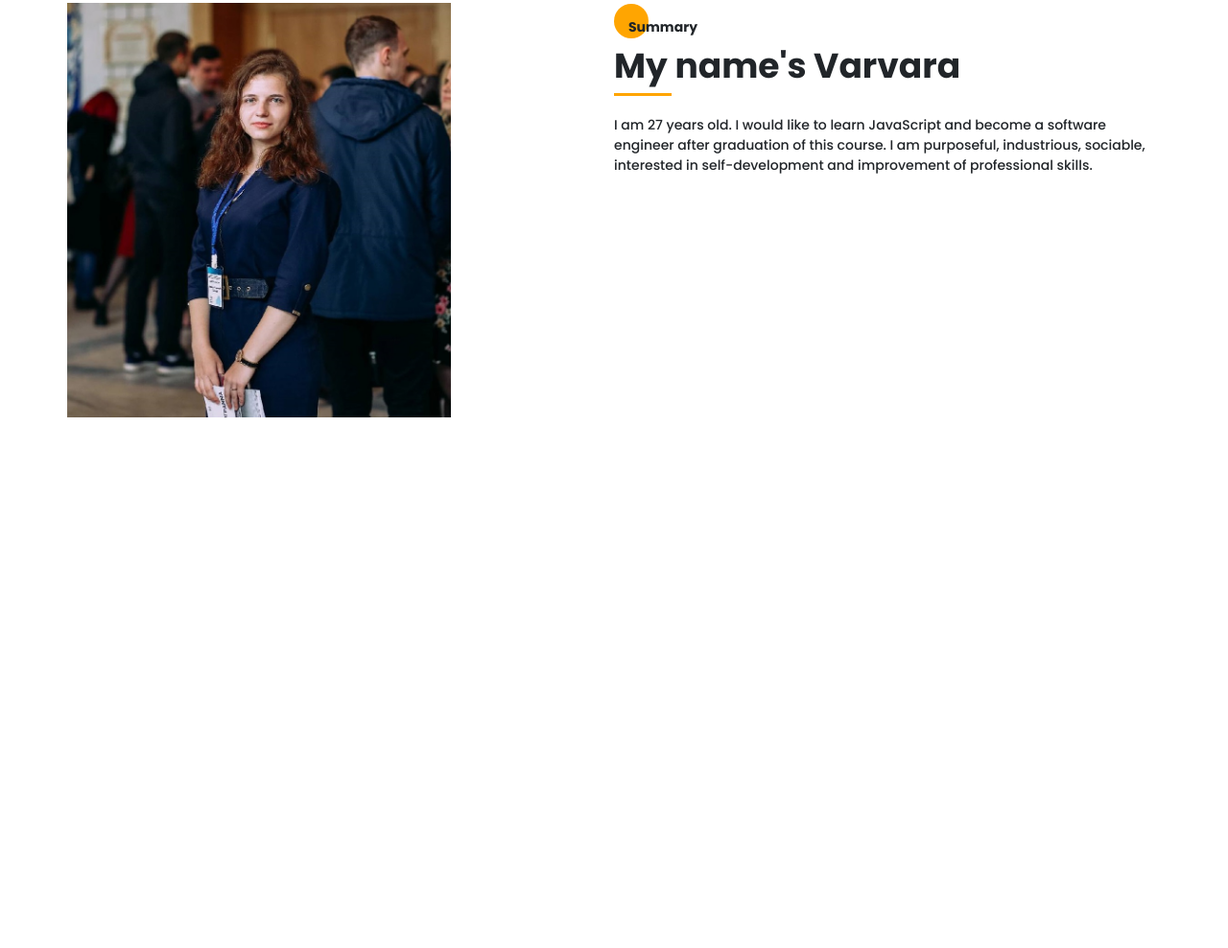
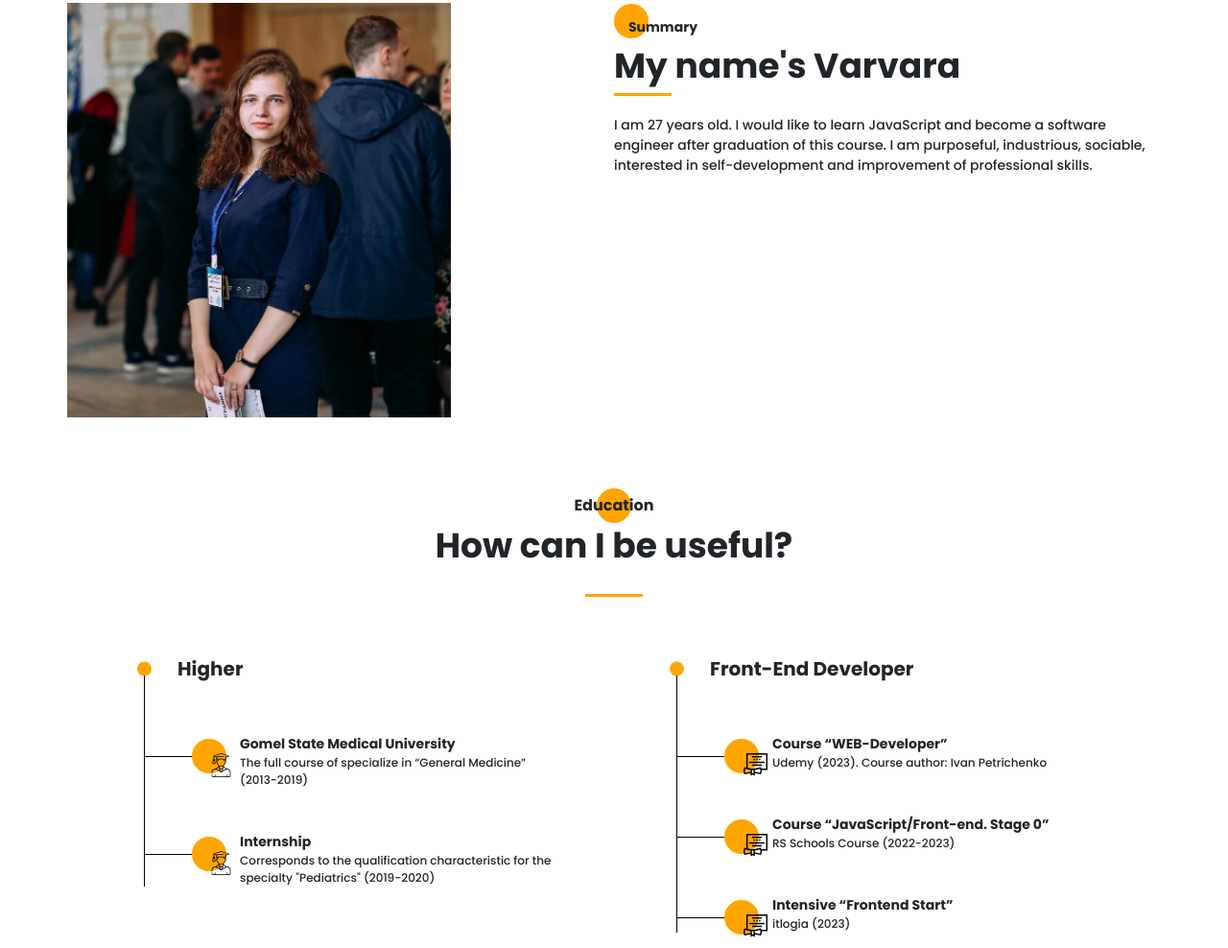
Before and after one commit to varvaragaponova/cv, a website: page src/index.html in a window 1280 px wide. Shown: the part 882-1870 px from the top of the page at 96% size. Before the commit the page ends 1317 px from the top, so only its background shows below. Drawn offline with nearby package versions, Linux system fonts and the light colour scheme; files that its build step writes are made by us from their sources.

Commit message:
feat: add section education and her styles

```diff
--- a/src/index.html
+++ b/src/index.html
@@ -85,6 +85,63 @@
                 </div>
             </div>
         </section>
+
+        <section class="education">
+            <div class="container">
+                <p class="education__subtitle">Education</p>
+                <h2 class="education__title">How can I be useful?</h2>
+                <div class="dividing-line"></div>
+
+                <div class="education__info">
+                    <div class="education__wrapper">
+                        <h3 class="education-descr__title">Higher</h3>
+                        <ul class="education-descr__list">
+                            <li class="education-descr__item">
+                                <div class="education-descr__icon">
+                                    <img src="./icons/experience/university.svg" alt="university">
+                                </div>
+                                <h4 class="education-descr__subtitle">Gomel State Medical University</h4>
+                                <p class="education-descr__text">The full course of specialize in “General Medicine” (2013-2019)</p>
+                            </li>
+                            <li class="education-descr__item">
+                                <div class="education-descr__icon">
+                                    <img src="./icons/experience/university.svg" alt="university">
+                                </div>
+                                <h4 class="education-descr__subtitle">Internship</h4>
+                                <p class="education-descr__text">Corresponds to the qualification characteristic for the specialty "Pediatrics"
+                                    (2019-2020)</p>
+                            </li>
+                        </ul>
+                    </div>
+                    <div class="education__wrapper">
+                        <h3 class="education-descr__title">Front-End Developer</h3>
+                        <ul class="education-descr__list">
+                            <li class="education-descr__item">
+                                <div class="education-descr__icon">
+                                    <img src="./icons/experience/courses.svg" alt="courses">
+                                </div>
+                                <h4 class="education-descr__subtitle">Course “WEB-Developer”</h4>
+                                <p class="education-descr__text">Udemy (2023). Course author: Ivan Petrichenko</p>
+                            </li>
+                            <li class="education-descr__item">
+                                <div class="education-descr__icon">
+                                    <img src="./icons/experience/courses.svg" alt="courses">
+                                </div>
+                                <h4 class="education-descr__subtitle">Course “JavaScript/Front-end. Stage 0”</h4>
+                                <p class="education-descr__text">RS Schools Course (2022-2023)</p>
+                            </li>
+                            <li class="education-descr__item">
+                                <div class="education-descr__icon">
+                                    <img src="./icons/experience/courses.svg" alt="courses">
+                                </div>
+                                <h4 class="education-descr__subtitle">Intensive “Frontend Start”</h4>
+                                <p class="education-descr__text">itlogia (2023)</p>
+                            </li>
+                        </ul>
+                    </div>
+                </div>
+            </div>
+        </section>
     </main>
     <script src="js/script.js"></script>
 </body>
--- a/src/sass/blocks/_dividing.scss
+++ /dev/null
@@ -1,5 +0,0 @@
-.dividing-line {
-    width: 60px;
-    margin-bottom: 20px;
-    border-top: 3px solid $main-color;
-}
--- /dev/null
+++ b/src/sass/blocks/_education.scss
@@ -0,0 +1,100 @@
+.education {
+    padding-top: 80px;
+    display: flex;
+    flex-direction: column;
+    &__subtitle {
+        position: relative;
+        font-size: 16px;
+        font-weight: 700;
+        line-height: 24px;
+        text-align: center;
+        @include before_circle;
+        &:before {
+            left: 50%;
+            transform: translateX(-50%);
+        }
+    }
+    &__title {
+        font-size: 36px;
+        font-weight: 700;
+        line-height: 60px;
+        text-align: center;
+    }
+    .dividing-line {
+        margin: 20px auto 60px;
+        text-align: center;
+    }
+    &__info {
+        display: grid;
+        grid-template-columns: repeat(2, 425px);
+        padding: 0 65px;
+        gap: 130px;
+    }
+    .education-descr {
+        &__title {
+            position: relative;
+            padding-left: 35px;
+            font-size: 20px;
+            font-weight: 700;
+            line-height: 30px;
+            &:before {
+                content: "";
+                position: absolute;
+                left: -7px;
+                top: 50%;
+                transform: translateY(-50%);
+                width: 15px;
+                height: 15px;
+                border-radius: 100%;
+                background-color: $main-color;
+            }
+        }
+        &__list {
+            list-style-type: none;
+        }
+        &__item {
+            position: relative;
+            padding-left: 100px;
+            padding-top: 45px;
+            &:before {
+                content: "";
+                position: absolute;
+                left: 0;
+                top: 68px;
+                height: 1px;
+                width: 50px;
+                background-color: #000;
+            }
+            &:after {
+                content: "";
+                position: absolute;
+                width: 1px;
+                height: calc(100% + 16px);
+                top: -16px;
+                left: 0;
+                background-color: #000;
+            }
+        }
+        &__icon {
+            position: absolute;
+            top: 65px;
+            left: 70px;
+            @include before_circle;
+            &:before {
+                top: -15px;
+                left: -20px;
+            }
+        }
+        &__subtitle {
+            margin-bottom: 0;
+            font-size: 14px;
+            font-weight: 700;
+            line-height: 21px;
+        }
+        &__text {
+            font-size: 12px;
+            font-weight: 500;
+            line-height: 18px;
+        }
+    }
+}
--- a/src/sass/style.scss
+++ b/src/sass/style.scss
@@ -6,7 +6,7 @@
 @import 'blocks/promo';
 @import 'blocks/menu';
 @import 'blocks/summary';
-@import 'blocks/dividing';
+@import 'blocks/education';
 
 *,
 p {
@@ -19,3 +19,9 @@ p {
     max-width: 1140px;
     margin: 0 auto;
 }
+
+.dividing-line {
+    width: 60px;
+    margin-bottom: 20px;
+    border-top: 3px solid $main-color;
+}
```
Also changed, not shown: dist/css/style.min.css, dist/index.html.
